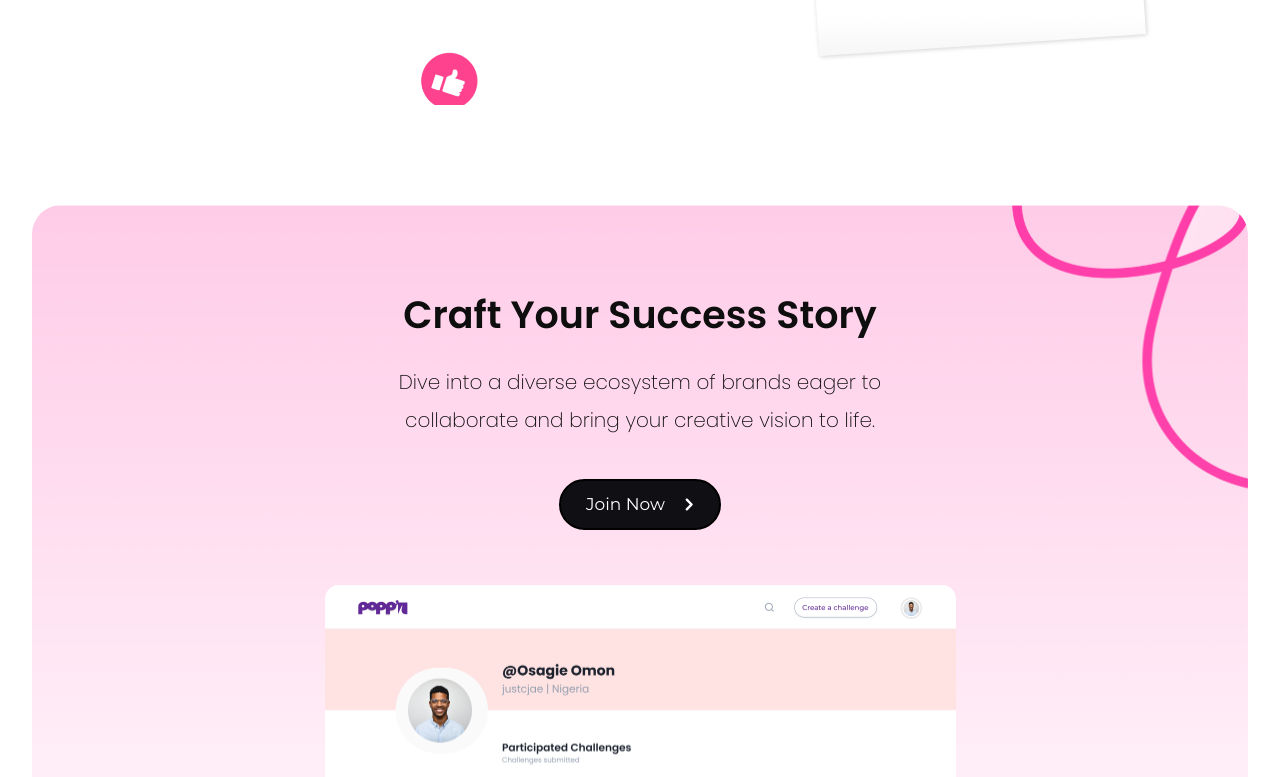
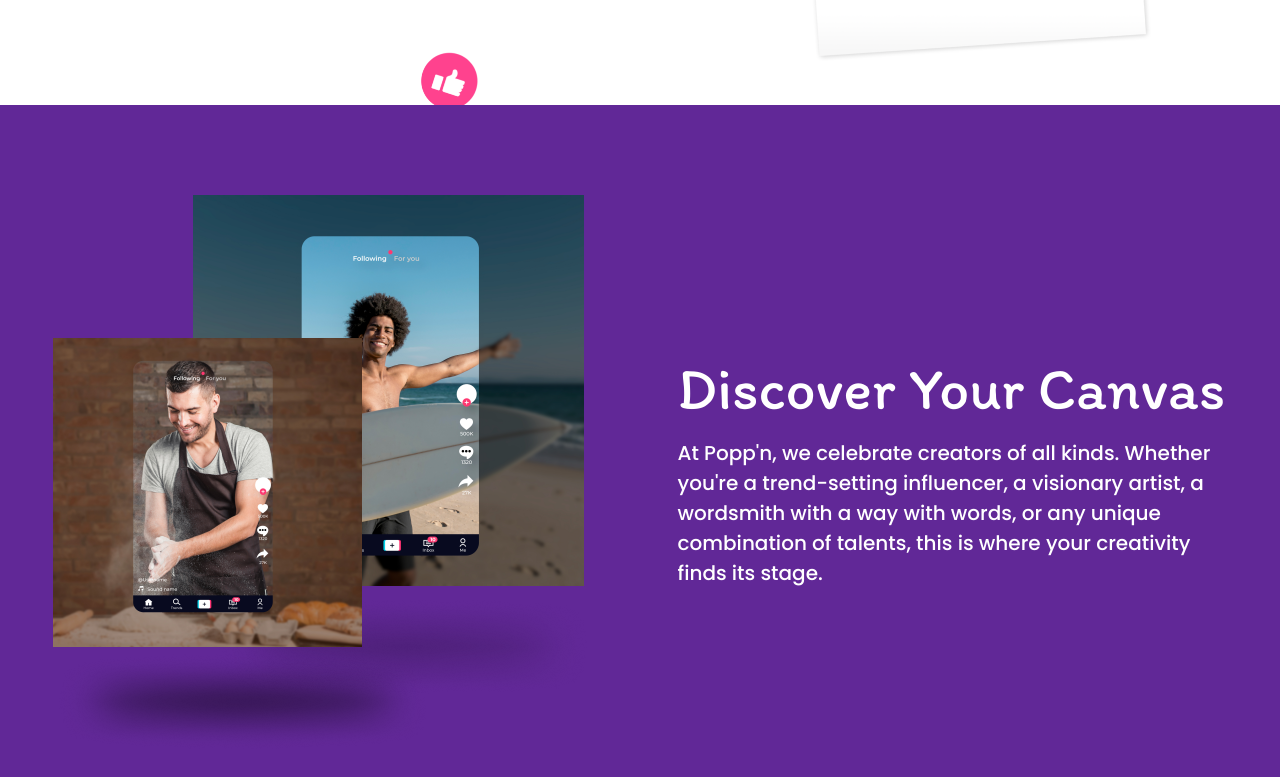
Before and after one commit to Popp-n/web-app, a React (Create React App) app: page /creators in a window 1280 px wide. Shown: the part 603-1380 px from the top of the page. Built offline with nearby package versions, Linux system fonts and the light colour scheme.

Commit message:
feat: added discover section

```diff
--- a/public/index.html
+++ b/public/index.html
@@ -41,6 +41,12 @@
       rel="stylesheet"
     />
 
+    <!-- Font => Itim -->
+    <link
+      href="https://fonts.googleapis.com/css2?family=Itim&display=swap"
+      rel="stylesheet"
+    />
+
     <title>Popp'n | Home</title>
   </head>
   <body>
--- a/src/Components/Pages/Creators/Creators.tsx
+++ b/src/Components/Pages/Creators/Creators.tsx
@@ -1,6 +1,13 @@
 import React from "react";
 
-import { Header, HeroContainer, Section, SuccessStoryContainer } from "./style";
+import {
+  DiscoverContainer,
+  DiscoverImageContainer,
+  Header,
+  HeroContainer,
+  Section,
+  SuccessStoryContainer,
+} from "./style";
 
 import { TopNav } from "Components/Molecules/TopNav";
 import Typography from "Components/Atoms/Typography";
@@ -36,12 +43,45 @@ const Creators: React.FC<Props> = () => {
         </HeroContainer>
       </Header>
 
+      <Section className="section__discover">
+        <DiscoverContainer>
+          <div className="left">
+            <DiscoverImageContainer className="discover-1">
+              <img src="/assets/images/poppn-discover-2.png" alt="" />
+            </DiscoverImageContainer>
+            <DiscoverImageContainer className="discover-2">
+              <img src="/assets/images/poppn-discover-1.png" alt="" />
+            </DiscoverImageContainer>
+            <DiscoverImageContainer className="shadow-1">
+              <img src="/assets/images/poppn-shadow-1.png" alt="" />
+            </DiscoverImageContainer>
+            <DiscoverImageContainer className="shadow-2">
+              <img src="/assets/images/poppn-shadow-2.png" alt="" />
+            </DiscoverImageContainer>
+          </div>
+          <div className="right">
+            <Typography as="h3" className="h-14">
+              Discover Your Canvas
+            </Typography>
+            <Typography as="p" className="p-13 mt-20 max-width-550">
+              At Popp'n, we celebrate creators of all kinds. Whether you're a
+              trend-setting influencer, a visionary artist, a wordsmith with a
+              way with words, or any unique combination of talents, this is
+              where your creativity finds its stage.
+            </Typography>
+          </div>
+        </DiscoverContainer>
+      </Section>
+
       <Section className="section__craft">
         <SuccessStoryContainer>
           <Typography as="h4" className="h-13">
             Craft Your Success Story
           </Typography>
-          <Typography as="p" className="p-12 max-width-590 text-center mb-40 mt-30">
+          <Typography
+            as="p"
+            className="p-12 max-width-590 text-center mb-40 mt-30"
+          >
             Dive into a diverse ecosystem of brands eager to collaborate and
             bring your creative vision to life.
           </Typography>
--- a/src/Components/Pages/Creators/style.tsx
+++ b/src/Components/Pages/Creators/style.tsx
@@ -1,4 +1,8 @@
-import { FlexColumnAiCenter, ImageDefault } from "Styles/Abstract/Mixins";
+import {
+  FlexColumnAiCenter,
+  FlexRowJcCenterAiCenter,
+  ImageDefault,
+} from "Styles/Abstract/Mixins";
 import { Center, CenterHero } from "Styles/layouts/Center";
 import styled from "styled-components";
 
@@ -14,6 +18,11 @@ export const Section = styled.section`
   &.section {
     &__craft {
       padding-block: 10rem;
+    }
+    &__discover {
+      background: var(--gradient-3);
+      padding-top: 9rem;
+      padding-bottom: 6rem;
     }
   }
 `;
@@ -41,3 +50,52 @@ export const SuccessStoryContainer = styled(Container)`
     }
   }
 `;
+
+export const DiscoverContainer = styled(Container)`
+  ${FlexRowJcCenterAiCenter}
+  gap: 8rem;
+
+  .left {
+    flex-basis: 54.5rem;
+    height: 55.8rem;
+    position: relative;
+  }
+  .right {
+    img {
+      width: 9.8846rem;
+      height: 3.82rem;
+      vertical-align: middle;
+    }
+  }
+`;
+
+export const DiscoverImageContainer = styled.div`
+  position: absolute;
+
+  img {
+    width: 100%;
+    height: 100%;
+    object-fit: cover;
+  }
+  &.discover-1 {
+    width: 391px;
+    height: 391px;
+    right: 14px;
+    z-index: 1;
+  }
+
+  &.discover-2 {
+    width: 309px;
+    height: 309px;
+    top: 143px;
+    z-index: 2;
+  }
+
+  &.shadow-1 {
+    bottom: 0;
+  }
+  &.shadow-2 {
+    right: 0;
+    bottom: 56px;
+  }
+`;
--- a/src/Styles/Abstract/Variables.ts
+++ b/src/Styles/Abstract/Variables.ts
@@ -42,6 +42,7 @@ export const Variables = css`
     /* Gradients */
     --gradient-1: linear-gradient(0deg, #f5effb 0%, #f5effb 100%), #fff;
     --gradient-2: linear-gradient(0deg, #ff008e 0%, #ff008e 100%), #fff;
+    --gradient-3: linear-gradient(0deg, #612897 0%, #612897 100%), #FFF;
 
     /* Layout variables */
     --max-row-width: 121.6rem;
--- a/src/Styles/Base/Typography.ts
+++ b/src/Styles/Base/Typography.ts
@@ -103,6 +103,13 @@ export const Typography = css`
       font-weight: 600;
       line-height: 103.087%;
     }
+    &-14 {
+      color: var(--color-white);
+      font-family: Itim;
+      font-size: 5.9487rem;
+      font-weight: 400;
+      line-height: 99.181%;
+    }
   }
 
   /* Body || Paragraphs */
@@ -184,6 +191,13 @@ export const Typography = css`
       font-weight: 200;
       line-height: 3.7585rem;
     }
+    &-13 {
+      color: var(--color-white);
+      font-family: Poppins;
+      font-size: 2rem;
+      font-weight: 500;
+      line-height: normal;
+    }
   }
 
   /* Link */
```
Also changed, not shown: public/assets/images/poppn-discover-1.png (added), public/assets/images/poppn-discover-2.png (added).
